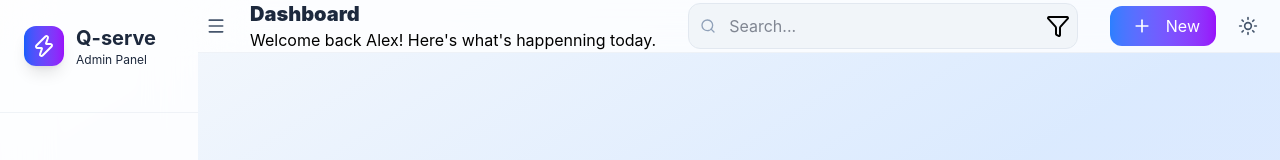
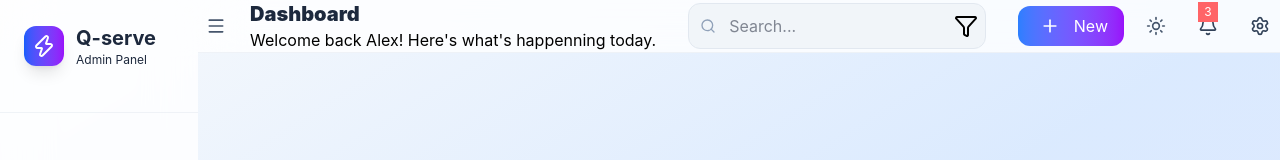
Before and after one commit to santubangalore/admin-dashboard, a React (Vite) app: page / in a window 1280 px wide. Shown: the top 160 px of the page. Built offline with nearby package versions, Linux system fonts and the light colour scheme.

Commit message:
setting-icon-added, notification-icon-added

```diff
--- a/src/components/Header.tsx
+++ b/src/components/Header.tsx
@@ -1,4 +1,4 @@
-import { Filter, Menu, Plus, Search, Sun } from "lucide-react";
+import { Bell, Filter, Menu, Plus, Search, Settings, Sun } from "lucide-react";
 
 const Header = () => {
   return (
@@ -40,9 +40,19 @@ const Header = () => {
                 hover:bg-slate-100 dark:hover-slate-900 transition-colors">
                     <Sun className="h-5 w-5"></Sun>
                 </button>
+
                 {/* Notification */}
-                <button>
-
+                <button className="relative p-2.5 rounded-xl text-slate-700 dark:text-slate-200
+                    hover:bg-slate-100 dark:hover:bg-slate-600 transition-colors">
+                    <Bell className="w-5 h-5" />
+                    <span className="absolute -top-1 w-5 h-5 bg-red-400 text-white text-xs
+                        items-center flex justify-center">
+                        3
+                    </span>
+                </button>
+                <button className="relative p-2.5 rounded-xl text-slate-700 dark:text-slate-200
+                    hover:bg-slate-100 dark:hover:bg-slate-600 transition-colors">
+                    <Settings className="h-5 w-5" />
                 </button>
             </div>
         </div>
```
